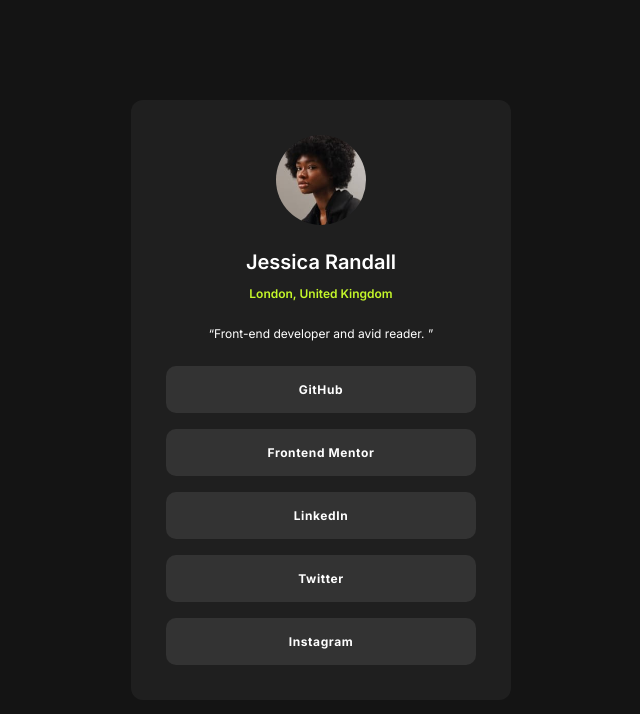
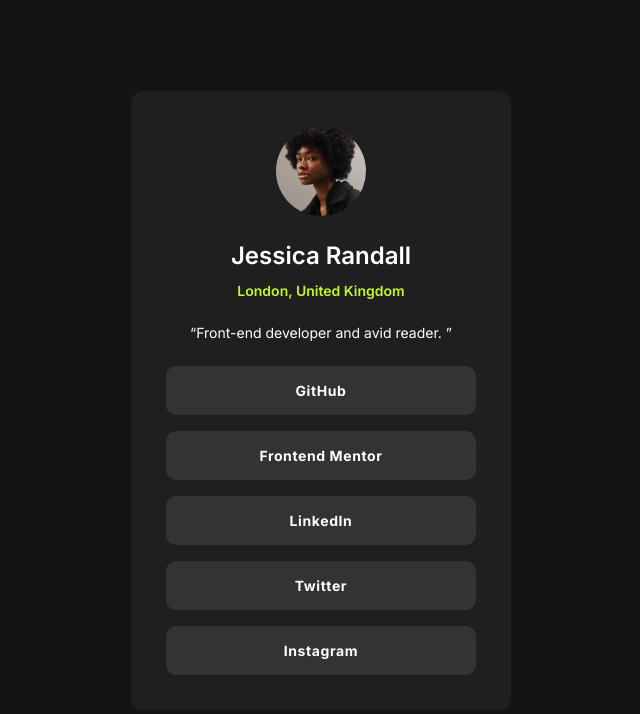
Before and after one commit to az0r234/Az0r234Portfolio, a plain HTML site: page SocialLinksFinal/index.html in a window 1280 px wide. Shown: the whole page, without its empty margins (319-959 px from the left). Drawn offline with Linux system fonts and the light colour scheme.

Commit message:
Update styles.css
Updated the font size

```diff
--- a/SocialLinksFinal/styles/styles.css
+++ b/SocialLinksFinal/styles/styles.css
@@ -23,15 +23,15 @@
 }
 
 .heading {
-	font-size: 2rem;
+	font-size: 2.4rem;
 }
 
 .sub-heading--normal {
-	font-size: 1.4rem;
+	font-size: 1.6rem;
 }
 
 .sub-heading--small {
-	font-size: 1.2rem;
+	font-size: 1.4rem;
 }
 
 .main {
```
